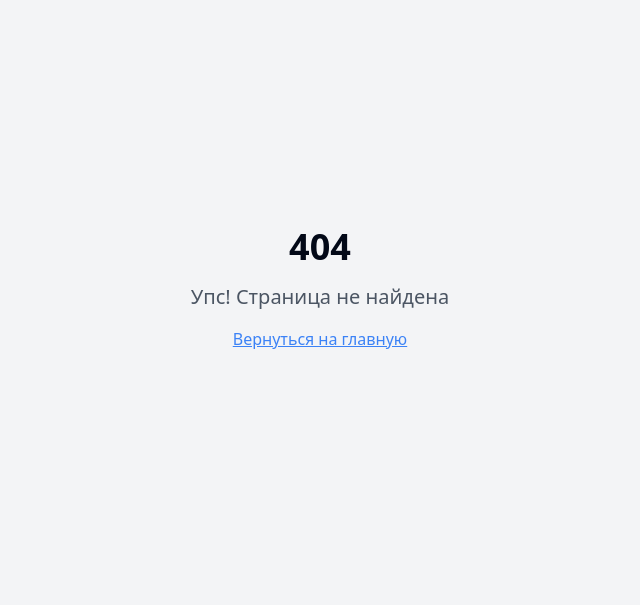
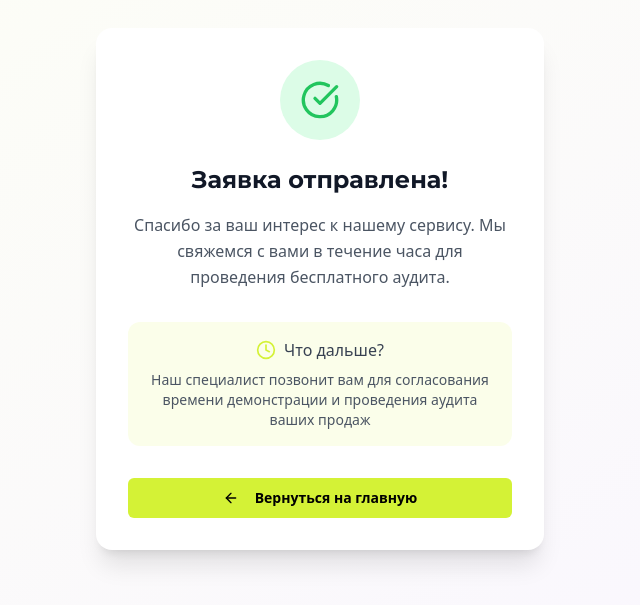
Before and after one commit to baselike/ai-qc-website, a React (Vite) app: page /success in a window 1280 px wide. Before the commit this address had no page. Shown: the part 111-716 px from the top of the page, without its empty margins (320-960 px from the left). Built offline with nearby package versions, Linux system fonts and the light colour scheme.

Commit message:
feat: добавить валидацию и отправку формы

```diff
--- a/src/App.tsx
+++ b/src/App.tsx
@@ -5,6 +5,7 @@ import { TooltipProvider } from "@/components/ui/tooltip";
 import { QueryClient, QueryClientProvider } from "@tanstack/react-query";
 import { BrowserRouter, Routes, Route } from "react-router-dom";
 import Index from "./pages/Index";
+import Success from "./pages/Success";
 import NotFound from "./pages/NotFound";
 
 const queryClient = new QueryClient();
@@ -17,6 +18,7 @@ const App = () => (
       <BrowserRouter>
         <Routes>
           <Route path="/" element={<Index />} />
+          <Route path="/success" element={<Success />} />
           {/* ADD ALL CUSTOM ROUTES ABOVE THE CATCH-ALL "*" ROUTE */}
           <Route path="*" element={<NotFound />} />
         </Routes>
--- a/src/components/LeadForm.tsx
+++ b/src/components/LeadForm.tsx
@@ -16,34 +16,73 @@ export const LeadForm: React.FC<LeadFormProps> = ({ open, onOpenChange }) => {
     fullName: ''
   });
   const [isSubmitting, setIsSubmitting] = useState(false);
+  const [errors, setErrors] = useState({
+    phone: ''
+  });
+
+  const validatePhone = (phone: string): boolean => {
+    // Проверяем российский номер телефона
+    const phoneRegex = /^(\+7|7|8)?[\s\-]?\(?[489][0-9]{2}\)?[\s\-]?[0-9]{3}[\s\-]?[0-9]{2}[\s\-]?[0-9]{2}$/;
+    return phoneRegex.test(phone.replace(/[\s\-\(\)]/g, ''));
+  };
 
   const handleInputChange = (field: string, value: string) => {
     setFormData(prev => ({
       ...prev,
       [field]: value
     }));
+
+    // Очищаем ошибки при изменении поля
+    if (field === 'phone' && errors.phone) {
+      setErrors(prev => ({ ...prev, phone: '' }));
+    }
   };
 
   const handleSubmit = async (e: React.FormEvent) => {
     e.preventDefault();
+
+    // Валидация телефона
+    if (!validatePhone(formData.phone)) {
+      setErrors({ phone: 'Введите корректный номер телефона' });
+      return;
+    }
+
     setIsSubmitting(true);
 
-    // Симуляция отправки данных
-    await new Promise(resolve => setTimeout(resolve, 2000));
+    try {
+      const response = await fetch('/form_filled', {
+        method: 'POST',
+        headers: {
+          'Content-Type': 'application/json',
+        },
+        body: JSON.stringify({
+          company_name: formData.companyName,
+          phone: formData.phone,
+          full_name: formData.fullName
+        }),
+      });
 
-    // Здесь будет реальная отправка данных на сервер
-    console.log('Отправляем заявку:', formData);
+      if (response.status === 200) {
+        const data = await response.json();
+        if (data.status === 'ok') {
+          // Успешная отправка - перенаправляем на страницу успеха
+          window.location.href = '/success';
+          return;
+        }
+      }
 
-    // Сброс формы и закрытие модального окна
-    setFormData({ companyName: '', phone: '', fullName: '' });
-    setIsSubmitting(false);
-    onOpenChange(false);
+      // Если что-то пошло не так
+      alert('Произошла ошибка при отправке заявки. Пожалуйста, попробуйте еще раз.');
 
-    // Показываем уведомление об успешной отправке
-    alert('Заявка отправлена! Мы свяжемся с вами в течение часа.');
+    } catch (error) {
+      console.error('Ошибка отправки формы:', error);
+      alert('Произошла ошибка при отправке заявки. Пожалуйста, попробуйте еще раз.');
+    } finally {
+      setIsSubmitting(false);
+    }
   };
 
-  const isFormValid = formData.companyName.trim() && formData.phone.trim() && formData.fullName.trim();
+  const isFormValid = formData.companyName.trim() && formData.phone.trim() && formData.fullName.trim() && !errors.phone;
 
   return (
     <Dialog open={open} onOpenChange={onOpenChange}>
@@ -102,8 +141,14 @@ export const LeadForm: React.FC<LeadFormProps> = ({ open, onOpenChange }) => {
               value={formData.phone}
               onChange={(e) => handleInputChange('phone', e.target.value)}
               required
-              className="border-gray-300 focus:border-lime focus:ring-lime"
+              className={`border-gray-300 focus:border-lime focus:ring-lime ${errors.phone ? 'border-red-500 focus:border-red-500 focus:ring-red-500' : ''}`}
             />
+            {errors.phone && (
+              <p className="text-sm text-red-500 flex items-center">
+                <Icon name="AlertCircle" size={16} className="mr-1" />
+                {errors.phone}
+              </p>
+            )}
           </div>
 
           <div className="flex flex-col space-y-4 pt-4">
--- /dev/null
+++ b/src/pages/Success.tsx
@@ -0,0 +1,56 @@
+import React from 'react';
+import { Button } from '@/components/ui/button';
+import Icon from '@/components/ui/icon';
+
+const Success: React.FC = () => {
+  const handleBackToHome = () => {
+    window.location.href = '/';
+  };
+
+  return (
+    <div className="min-h-screen bg-gradient-to-br from-lime/5 to-violet/5 flex items-center justify-center p-6">
+      <div className="max-w-md w-full text-center">
+        <div className="bg-white rounded-2xl shadow-xl p-8">
+          {/* Success Icon */}
+          <div className="mx-auto w-20 h-20 bg-green-100 rounded-full flex items-center justify-center mb-6">
+            <Icon name="CheckCircle" size={40} className="text-green-500" />
+          </div>
+
+          {/* Success Message */}
+          <h1 className="text-2xl font-montserrat font-bold text-gray-900 mb-4">
+            Заявка отправлена!
+          </h1>
+
+          <p className="text-gray-600 mb-8 leading-relaxed">
+            Спасибо за ваш интерес к нашему сервису.
+            Мы свяжемся с вами в течение часа для проведения
+            бесплатного аудита.
+          </p>
+
+          {/* Additional Info */}
+          <div className="bg-lime/10 rounded-xl p-4 mb-8">
+            <div className="flex items-center justify-center mb-2">
+              <Icon name="Clock" size={20} className="text-lime mr-2" />
+              <span className="font-medium text-gray-700">Что дальше?</span>
+            </div>
+            <p className="text-sm text-gray-600">
+              Наш специалист позвонит вам для согласования времени демонстрации
+              и проведения аудита ваших продаж
+            </p>
+          </div>
+
+          {/* Back Button */}
+          <Button
+            onClick={handleBackToHome}
+            className="w-full bg-lime text-black hover:bg-lime/90 font-semibold py-3"
+          >
+            <Icon name="ArrowLeft" size={20} className="mr-2" />
+            Вернуться на главную
+          </Button>
+        </div>
+      </div>
+    </div>
+  );
+};
+
+export default Success;
```
